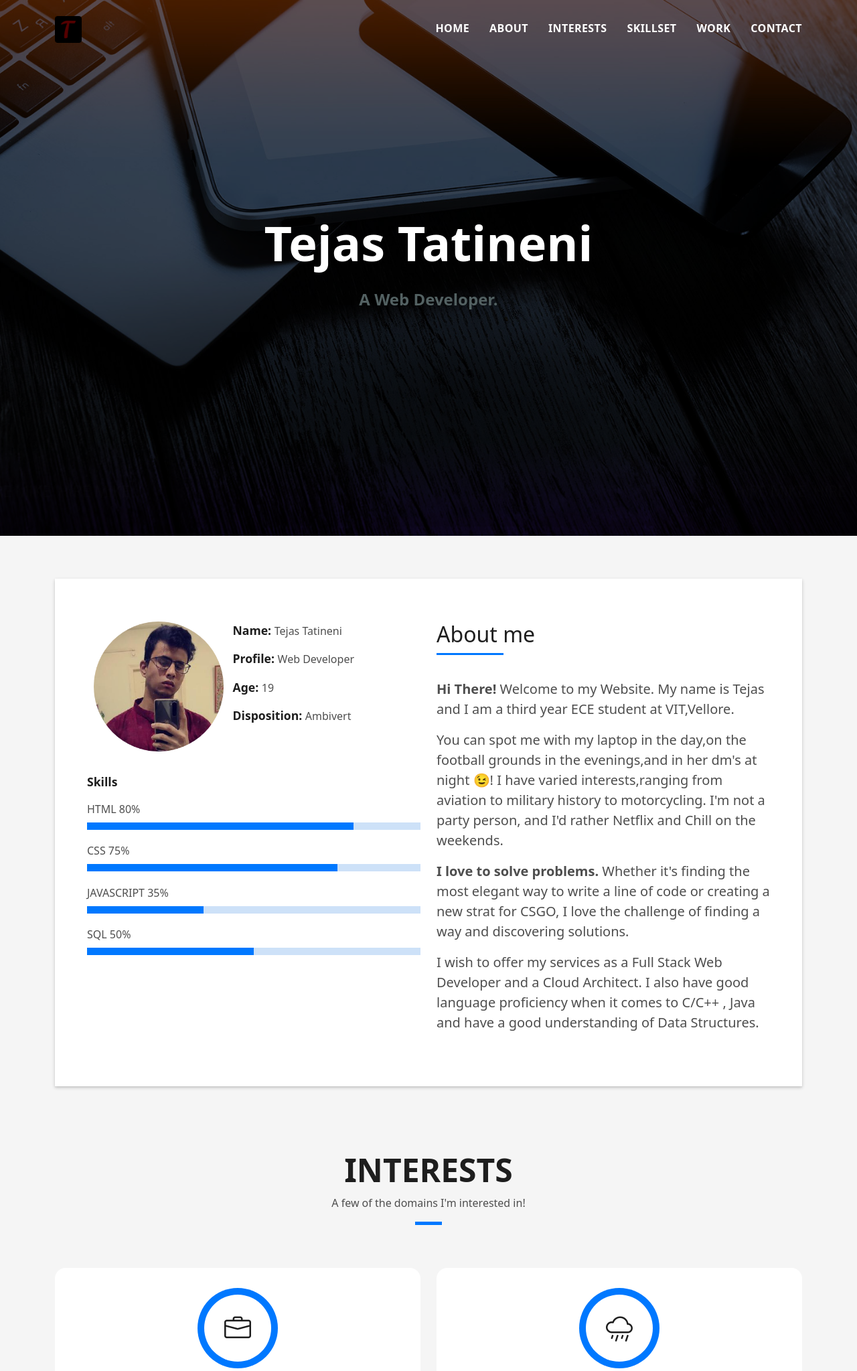
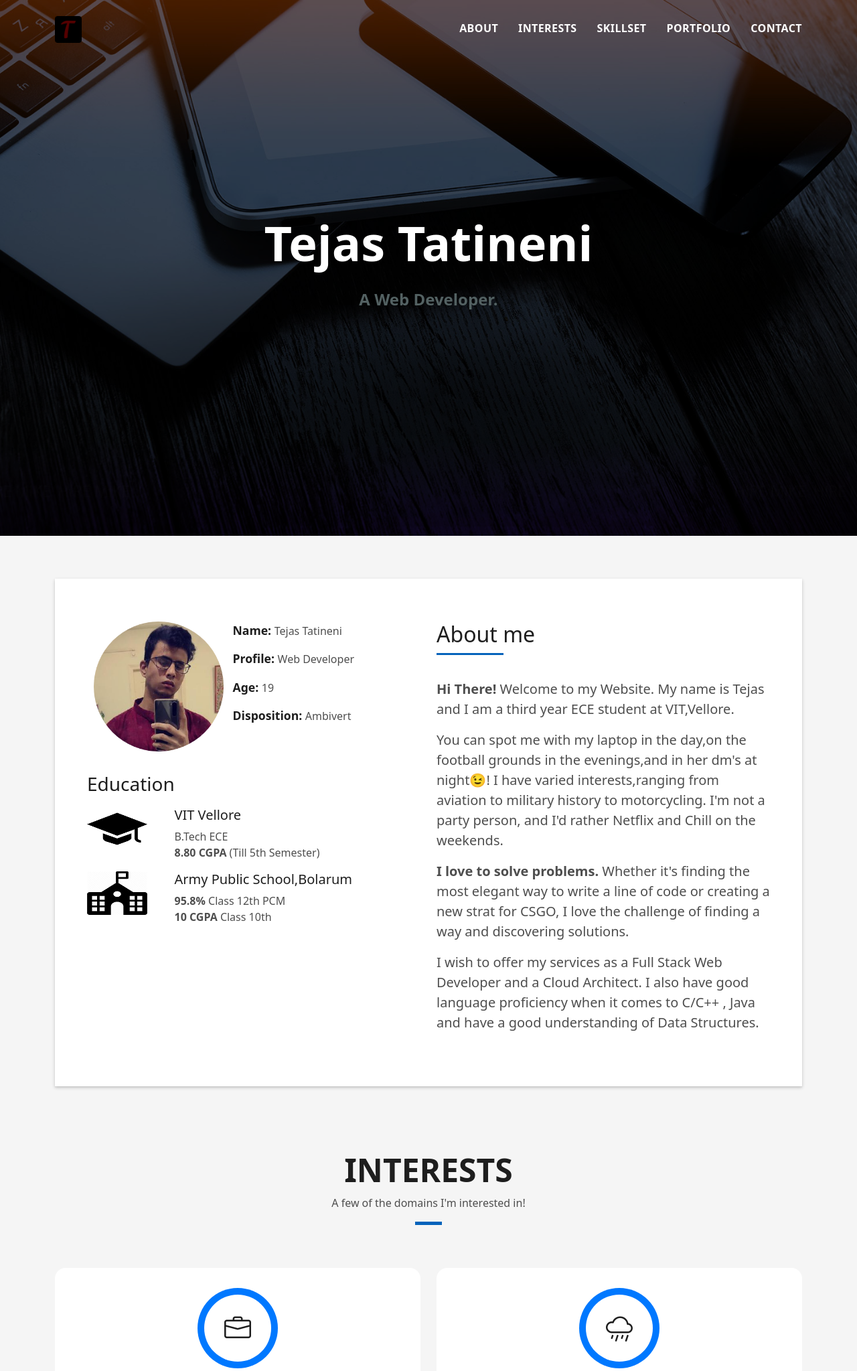
Before and after one commit to tejas-LXIX/my-website, a PHP site: page / in a window 1280 px wide. Shown: the top 2047 px of the page at 67% size. Run offline with PHP 8.4, Linux system fonts and the light colour scheme; some libraries are stand-ins or nearby versions.

Commit message:
Regular commit with comments

```diff
--- a/assets/css/styles.css
+++ b/assets/css/styles.css
@@ -108,11 +116,11 @@ a:hover {
 .line-mf {
   width: 40px;
   height: 5px;
-  background-color: #0078ff;
+  background-color: #0563bb;
   margin: 0 auto;
 }
 
-/*--/ Title Left /--*/
+/*Title Left*/
 .title-box-2 {
   margin-bottom: 3rem;
 }
@@ -485,12 +479,10 @@ a:hover {
 
 .skill-mf .progress .progress-bar {
   height: .7rem;
-  background-color: #0078ff;
+  background-color: #0563bb;
 }
 
-/*--------------------------------------------------------------
-# Interests
---------------------------------------------------------------*/
+/*Interests*/
 .interest-box {
   background-color: #fff;
   padding: 2.5rem 1.3rem;
@@ -695,105 +678,7 @@ footer .credits {
   margin-bottom: 0;
 }
 
-
-
-
-
-
-
-
-
-
-
-
-
-
-
-
-
-
-
-
-
-
-
-
-
-
-@import url('https://fonts.googleapis.com/css2?family=IBM+Plex+Sans:wght@500&family=Merriweather+Sans&display=swap');
-
-
-/* ABOUT ME PAGE */
-
-
-.aboutheading{
-    text-align: left;
-    letter-spacing: 2px;
-    text-transform: uppercase;
-}
-
-.about-heading-font{
-    font-size: 370%;
-    font-family:'IBM Plex Sans', sans-serif;
-
-}
-
-.abouttext{
-text-align: left;
-font-size: 120%;
-font-family: 'Merriweather Sans', sans-serif;
-}
-
-.resume{
-    float: left;
-    background: black;
-    border-color: transparent;
-    color: white;
-    font-size: 125%;
-    letter-spacing: 2px;
-    height: 35%;
-    margin-top: 2%;
-    width:50%
-}
-
-.resume:hover{
-    float: left;
-    background:white;
-    border-color: black;
-    color: black;
-    font-size: 125%;
-    letter-spacing: 2px;
-    height: 35%;
-    margin-top: 2%;
-    cursor: pointer;
-    width:50%
-}
-
-.social-menu{
-    display: flex;
-    margin-top: 7%;
-    font-size: 200%;
-    letter-spacing: 65px;
-}
-
-.abticon {
-    color: black
-}
-
-.abticon:hover{
-    color:#4180CB;
-}
-
-
-.aboutimage{
-    position: relative;
-    margin: 0 auto;
-    padding: 0;
-    width: 75%;
-}
-
-
-/* SKILLS PAGE */
+/*SKILLSET SECTION*/
 
 .skill-image{
     width: 200px;
--- a/index.html
+++ b/index.html
@@ -10,6 +10,8 @@
   <meta content="" name="keywords">
 
   <link href="assets/img/favicon.ico" rel="icon">
+  <link rel="preconnect" href="https://fonts.gstatic.com">
+  <link href="https://fonts.googleapis.com/css2?family=Poppins:wght@300;500&display=swap" rel="stylesheet">
 
     <!-- CSS Files -->
   <link href="https://cdn.jsdelivr.net/npm/bootstrap@5.0.0-beta3/dist/css/bootstrap.min.css" rel="stylesheet" integrity="sha384-eOJMYsd53ii+scO/bJGFsiCZc+5NDVN2yr8+0RDqr0Ql0h+rP48ckxlpbzKgwra6" crossorigin="anonymous">
@@ -19,18 +21,17 @@
 
 <body>
 
-  <!-- ======= Header ======= -->
+  <!--Header-->
   <header id="header" class="fixed-top">  <!--the class header-scrolled is added by the main.js code-->
     <div class="container d-flex align-items-center justify-content-between">
 
       <a href="index.html" class="logo"><img src="assets/img/apple-touch-icon.png" alt="favicon" class="img-fluid"></a>
       <nav id="navbar" class="navbar">
         <ul>
-          <li><a class="nav-link scrollto" href="#starter">Home</a></li>
           <li><a class="nav-link scrollto" href="#about">About</a></li>
           <li><a class="nav-link scrollto" href="#interests">Interests</a></li>
           <li><a class="nav-link scrollto" href="#skillset">Skillset</a></li>
-          <li><a class="nav-link scrollto " href="#work">Work</a></li>
+          <li><a class="nav-link scrollto " href="#portfolio">Portfolio</a></li>
           <li><a class="nav-link scrollto" href="#contact">Contact</a></li>
         </ul>
         <i class="bi bi-list mobile-nav-toggle"></i>
@@ -39,7 +40,7 @@
     </div>
   </header><!-- End Header -->
 
-  <!-- ======= starter Section ======= -->
+  <!--starter Section-->
   <div id="starter" class="starter route bg-image" style="background-image: url(assets/img/background-image.jpg)">
     <div class="overlay-itro"></div>
     <div class="starter-content display-table">
@@ -47,7 +48,6 @@
         <div class="container">
           <h1 class="starter-title mb-4">Tejas Tatineni</h1>
           <p style="font-size:x-large; color:#536162">A Web Developer.</p>
-          <!-- <p class="pt-3"><a class="btn btn-primary btn js-scroll px-4" href="#about" role="button">Learn More</a></p> -->
         </div>
       </div>
     </div>
@@ -55,7 +55,7 @@
 
   <main id="main">
 
-    <!-- ======= About Section ======= -->
+    <!--About Section-->
     <section id="about" class="about-mf sect-pt4 route">
       <div class="container">
         <div class="row">
@@ -79,22 +79,31 @@
                     </div>
                   </div>
                   <div class="skill-mf">
-                    <p class="title-s">Skills</p>
-                    <span>HTML 80%</span>
-                    <div class="progress">
-                      <div class="progress-bar" role="progressbar" style="width: 80%;" aria-valuenow="85" aria-valuemin="0" aria-valuemax="100"></div>
+                    <h3 style="padding-bottom: 10px;">Education</h3>
+                    <div class="row">
+                      <div class="col-3">
+                        <img class="education-img" src="assets/img/college-icon.png" alt="">
+                      </div>
+                      <div class="col-9">
+                        <h5>VIT Vellore</h5>
+                        <p>B.Tech
+                        ECE
+                        <br>
+                        <b>8.80 CGPA</b> (Till 5th Semester)
+                        </p>
+                      </div>
                     </div>
-                    <span>CSS 75%</span>
-                    <div class="progress">
-                      <div class="progress-bar" role="progressbar" style="width: 75%" aria-valuenow="75" aria-valuemin="0" aria-valuemax="100"></div>
-                    </div>
-                    <span>JAVASCRIPT 35%</span>
-                    <div class="progress">
-                      <div class="progress-bar" role="progressbar" style="width: 35%" aria-valuenow="90" aria-valuemin="0" aria-valuemax="100"></div>
-                    </div>
-                    <span>SQL 50%</span>
-                    <div class="progress">
-                      <div class="progress-bar" role="progressbar" style="width: 50%" aria-valuenow="50" aria-valuemin="0" aria-valuemax="100"></div>
+                    <div class="row">
+                      <div class="col-3">
+                        <img class="education-img" src="assets/img/highschool-icon.png" alt="">
+                      </div>
+                      <div class="col-9">
+                        <h5>Army Public School,Bolarum</h5>
+                        <p> <b>95.8%</b> Class 12th PCM
+                        <br>
+                        <b>10 CGPA</b> Class 10th
+                        </p>
+                      </div>
                     </div>
                   </div>
                 </div>
@@ -109,7 +118,7 @@
                       <span style="font-weight: bold;"> Hi There!</span> Welcome to my Website. My name is Tejas and I am a third year ECE student at VIT,Vellore.
                     </p>
                     <p class="lead">
-                      You can spot me with my laptop in the day,on the football grounds in the evenings,and in her dm's at night 😉! I have varied interests,ranging from aviation to military history to motorcycling. I'm not a party person, and I'd rather Netflix and Chill on the weekends.
+                      You can spot me with my laptop in the day,on the football grounds in the evenings,and in her dm's at night😉! I have varied interests,ranging from aviation to military history to motorcycling. I'm not a party person, and I'd rather Netflix and Chill on the weekends.
                     </p>
                     <p class="lead">
                       <span style="font-weight: bold;"> I love to solve problems.</span> Whether it's finding the most elegant way to write a line of code or creating a new strat for CSGO, I love the challenge of finding a way and discovering solutions.
@@ -126,7 +135,7 @@
       </div>
     </section><!-- End About Section -->
 
-    <!-- ======= Interests Section ======= -->
+    <!--Interests Section-->
     <section id="interests" class="interests-mf pt-5 route">
       <div class="container">
         <div class="row">
@@ -232,7 +241,7 @@
       </div>
     </section><!-- End interests Section -->
 
-    <!-- ======= Counter Section ======= -->
+    <!--Counter Section-->
     <div class="section-counter paralax-mf bg-image" style="background-image: url(assets/img/counter-background.jpeg)">
       <div class="overlay-mf"></div>  <!--Responsible for giving the blue colour to the image.-->
       <div class="container position-relative">
@@ -285,7 +294,7 @@
       </div>
     </div><!-- End Counter Section -->
 
-  <!-- ======= Skillset Section ======= -->
+  <!--Skillset Section-->
   <section id="skillset" class="interests-mf pt-5 route">
     <div class="row">
       <div class="col-sm-12">
@@ -320,8 +329,8 @@
     </div>
   </section><!-- End Skillset Section -->
 
-    <!-- ======= Portfolio Section ======= -->
-    <section id="work" class="portfolio-mf sect-pt4 route">
+    <!--work Section-->
+    <section id="portfolio" class="work-mf sect-pt4 route">
       <div class="container">
         <div class="row">
           <div class="col-sm-12">
@@ -340,7 +349,7 @@
         <div class="row">
           <div class="col-md-4">
             <div class="work-box">
-              <a href="assets/img/dsp_proj.jpg" class="portfolio-lightbox">
+              <a href="assets/img/dsp_proj.jpg" class="work-lightbox">
                 <div class="work-img">
                   <img src="assets/img/dsp_proj.jpg" alt="" class="img-fluid">
                 </div>
@@ -359,7 +368,7 @@
           </div>
           <div class="col-md-4">
             <div class="work-box">
-              <a href="assets/img/tindog-photo.png" class="portfolio-lightbox">
+              <a href="assets/img/tindog-photo.png" class="work-lightbox">
                 <div class="work-img">
                   <img src="assets/img/tindog-photo.png" alt="" class="img-fluid">
                 </div>
@@ -378,7 +387,7 @@
           </div>
           <div class="col-md-4">
             <div class="work-box">
-              <a href="assets/img/DOSBox-074-3-Cpu-speed-3000-cycl.gif" class="portfolio-lightbox">
+              <a href="assets/img/DOSBox-074-3-Cpu-speed-3000-cycl.gif" class="work-lightbox">
                 <div class="work-img">
                   <img src="assets/img/DOSBox-074-3-Cpu-speed-3000-cycl.gif" alt="" class="img-fluid">
                 </div>
@@ -397,7 +406,7 @@
           </div>
           <div class="col-md-4">
             <div class="work-box">
-              <a href="assets/img/deepdream.jpg" class="portfolio-lightbox">
+              <a href="assets/img/deepdream.jpg" class="work-lightbox">
                 <div class="work-img">
                   <img src="assets/img/deepdream.jpg" alt="" class="img-fluid">
                 </div>
@@ -416,7 +425,7 @@
           </div>
           <div class="col-md-4">
             <div class="work-box">
-              <a href="assets/img/WG+FPV.png" class="portfolio-lightbox">
+              <a href="assets/img/WG+FPV.png" class="work-lightbox">
                 <div class="work-img">
                   <img src="assets/img/WG+FPV.png" alt="" class="img-fluid">
                 </div>
@@ -435,7 +444,7 @@
           </div>
           <div class="col-md-4">
             <div class="work-box">
-              <a href="assets/img/IOT project.png" class="portfolio-lightbox">
+              <a href="assets/img/IOT project.png" class="work-lightbox">
                 <div class="work-img">
                   <img src="assets/img/IOT project.png" alt="" class="img-fluid">
                 </div>
@@ -455,9 +464,9 @@
 
         </div>
       </div>
-    </section><!-- End Portfolio Section -->
+    </section><!-- End work Section -->
 
-    <!-- ======= Fancy Section ======= -->
+    <!--Fancy Section-->
     <div class="paralax-mf bg-image" style="background-image: url(assets/img/overlay-bg.jpg); padding-bottom: 0;">
       <div class="overlay-mf"></div>
       <div class="container">
@@ -470,7 +479,6 @@
                 <div class="fancy-slide">
                   <div class="fancy-box">
                     <div>
-                      <!--<span class="author">Well,That's Me!</span>-->
                       <h1 style="color: white;">That's all Folks!</h1>
                     </div>
                     <div class="content-test">
@@ -485,7 +493,7 @@
       </div>
     </div><!-- End Fancy Section -->
 
-    <!-- ======= Contact Section ======= -->
+    <!--Contact Section-->
     <section id="contact" class="paralax-mf footer-paralax bg-image sect-mt4 route" style="background-image: url(assets/img/overlay-bg.jpg); margin-top:0px; padding-bottom: 50px;">
       <div class="overlay-mf"></div>
       <div class="container">
@@ -531,19 +539,13 @@
 
   </main><!-- End #main -->
 
-  <!-- ======= Footer ======= -->
+  <!--Footer-->
   <footer>
     <div class="container">
       <div class="row">
         <div class="col-sm-12">
             <div class="credits">
-              <!--
-              All the links in the footer should remain intact.
-              You can delete the links only if you purchased the pro version.
-              Licensing information: https://bootstrapmade.com/license/
-              Purchase the pro version with working PHP/AJAX contact form: https://bootstrapmade.com/buy/?theme=DevFolio
-            -->
-              Designed with 💖 by Tejas.
+              Designed with ❤ by Tejas.
           </div>
         </div>
       </div>
@@ -552,7 +554,6 @@
 
   <a href="#" class="back-to-top d-flex align-items-center justify-content-center"><i class="bi bi-arrow-up-short"></i></a>
 
-  <!--JS Files -->
   <script src="assets/vendor/purecounter/purecounter.js"></script>  <!-- for the counters in the counter-section-->
   <script src="assets/js/main.js"></script>
 
```
Also changed, not shown: other parts of assets/css/styles.css (+112 -48 lines), assets/img/college-icon.png (added), assets/img/highschool-icon.png (added), assets/img/tejas-full-crop.jfif (added), assets/img/tejas-full.jfif (added).
